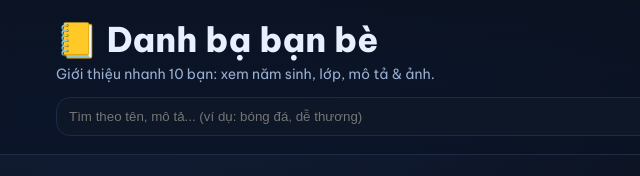
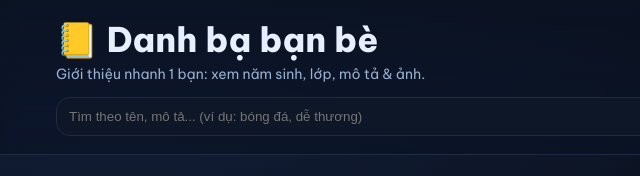
Before and after one commit to giabaotranle04112011/nauxoi-demo, a plain HTML site: page index.html in a window 1280 px wide. Shown: the top 176 px of the page, 0-640 px from the left. Drawn offline with Linux system fonts and the light colour scheme; grey boxes are pictures that could not be loaded.

Commit message:
Update index.html

```diff
--- a/index.html
+++ b/index.html
@@ -102,7 +102,7 @@
   <header>
     <div class="wrap">
       <h1>📒 Danh bạ bạn bè</h1>
-      <div class="sub">Giới thiệu nhanh 10 bạn: xem năm sinh, lớp, mô tả & ảnh.</div>
+      <div class="sub">Giới thiệu nhanh 1 bạn: xem năm sinh, lớp, mô tả & ảnh.</div>
       <div class="controls">
         <input id="q" class="input" placeholder="Tìm theo tên, mô tả... (ví dụ: bóng đá, dễ thương)" />
         <select id="lop" class="select">
```
